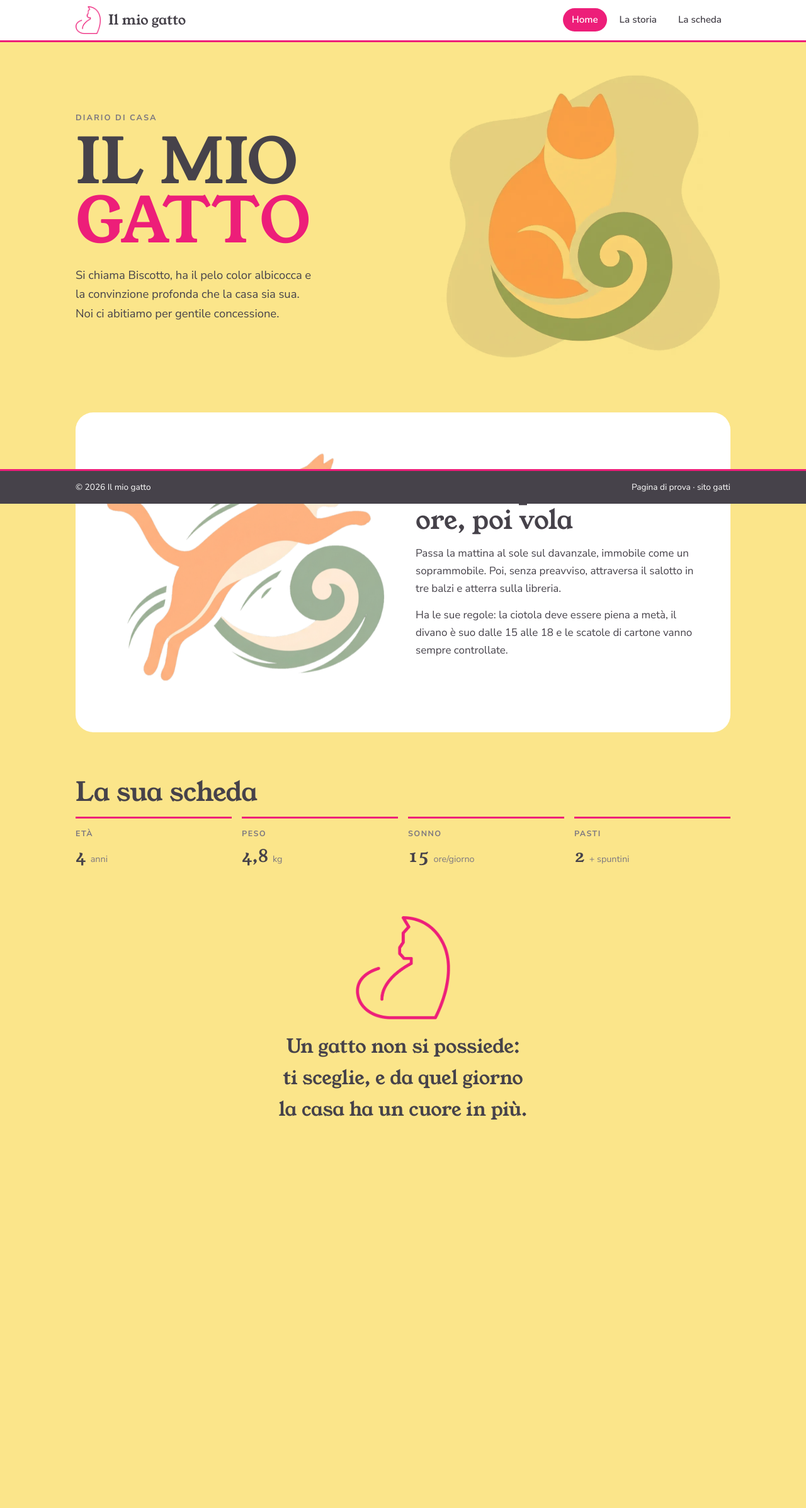
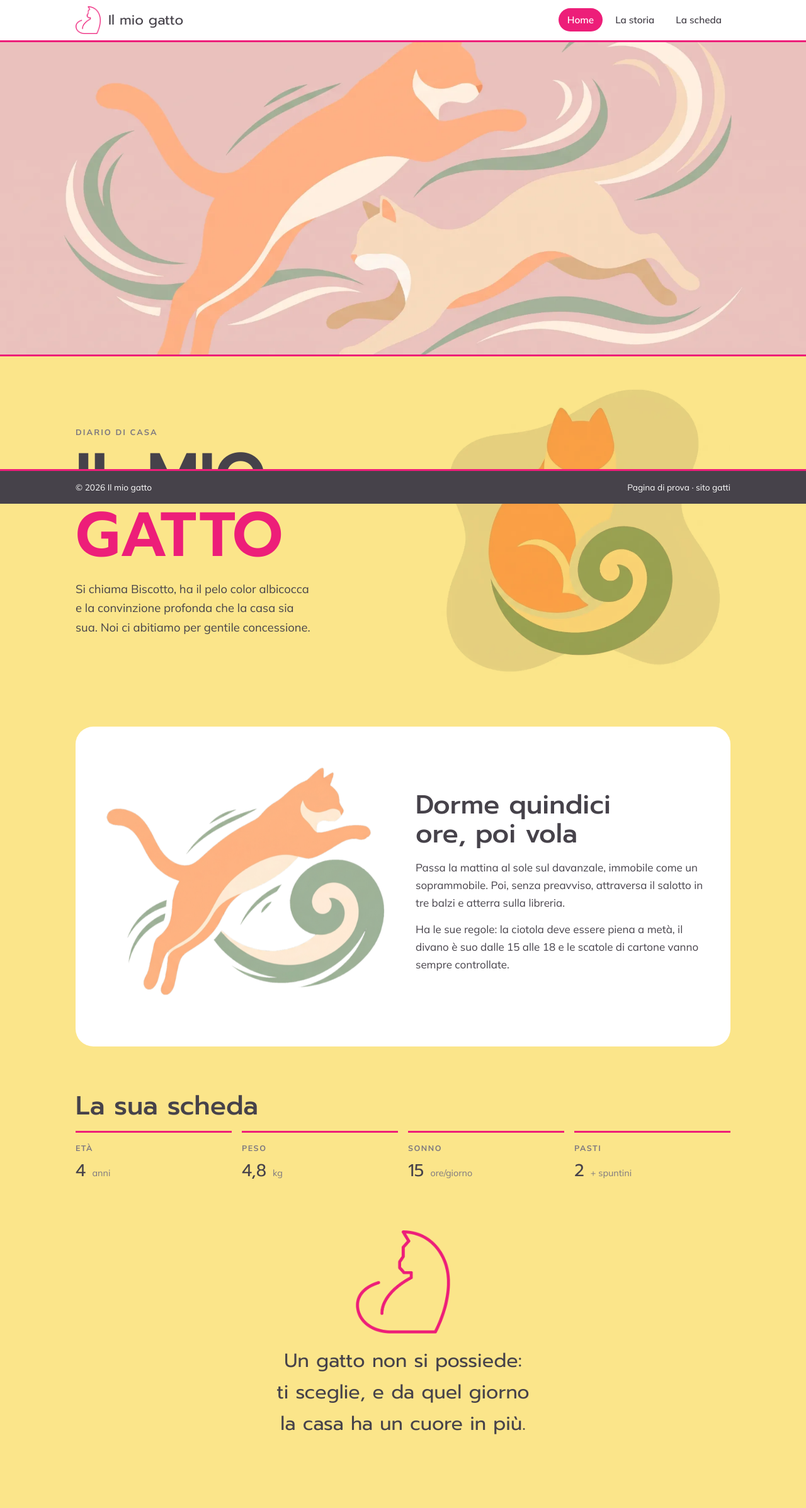
Before and after one commit to uber-mastermas/sito-web, a PHP site: page / in a window 1280 px wide. Shown: the whole page at 63% size. Before the commit the page ends 1779 px from the top, so only its background shows below. Run offline with PHP 8.4, Linux system fonts and the light colour scheme.

Commit message:
Immagine hero in testa, font Prompt (titoli) + Mulish (testo)
Co-Authored-By: Claude Opus 5.5 <noreply@anthropic.com>
Claude-Session: https://claude.ai/code/session_01RgRibZZNM4qyZasMGWaY1P

```diff
--- a/css/style.css
+++ b/css/style.css
@@ -11,13 +11,14 @@
   --giallo-scuro: #ecc94b;  /* linee e separatori */
   --rosa: #ed1e79;          /* colore del logo, accento */
   --rosa-chiaro: #fbd3e4;   /* fondi leggeri, hover */
+  --rosa-cipria: #e8c3c0;   /* fondo dell'immagine hero */
   --bianco: #ffffff;
   --grigio: #46424a;        /* testo */
   --grigio-chiaro: #7d7880; /* etichette, testo secondario */
 
   /* Font */
-  --font-titolo: "Young Serif", Georgia, "Times New Roman", serif;
-  --font-testo: "Nunito Sans", "Segoe UI", Helvetica, Arial, sans-serif;
+  --font-titolo: "Prompt", "Segoe UI", Helvetica, Arial, sans-serif;
+  --font-testo: "Mulish", "Segoe UI", Helvetica, Arial, sans-serif;
 
   /* Misure */
   --altezza-footer: 52px;
@@ -129,6 +130,17 @@ a { color: var(--rosa); }
 }
 .site-footer a { color: var(--rosa-chiaro); }
 
+/* ---------- IMMAGINE HERO (banner a tutta larghezza) ---------- */
+.banner {
+  background: var(--rosa-cipria); /* visibile mentre l'immagine carica */
+  border-bottom: 3px solid var(--rosa);
+}
+.banner img {
+  width: 100%;
+  max-height: 62vh;
+  object-fit: cover;
+}
+
 /* ---------- CONTENUTO ---------- */
 .pagina {
   max-width: var(--larghezza);
@@ -152,7 +164,7 @@ section[id] { scroll-margin-top: 90px; }
 }
 h1 {
   font-family: var(--font-titolo);
-  font-weight: 400;
+  font-weight: 600;
   font-size: clamp(3rem, 9vw, 6.2rem);
   line-height: .95;
   margin: 0 0 24px;
@@ -161,7 +173,7 @@ h1 {
 h1 span { color: var(--rosa); }
 h2 {
   font-family: var(--font-titolo);
-  font-weight: 400;
+  font-weight: 500;
   font-size: clamp(1.9rem, 4.5vw, 2.6rem);
   line-height: 1.1;
   margin: 0 0 16px;
--- a/index.html
+++ b/index.html
@@ -7,11 +7,15 @@
 <link rel="icon" href="img/gatto-cuore.png" type="image/png">
 <link rel="preconnect" href="https://fonts.googleapis.com">
 <link rel="preconnect" href="https://fonts.gstatic.com" crossorigin>
-<link rel="stylesheet" href="https://fonts.googleapis.com/css2?family=Young+Serif&family=Nunito+Sans:opsz,wght@6..12,400;6..12,600;6..12,700&display=swap">
+<link rel="stylesheet" href="https://fonts.googleapis.com/css2?family=Prompt:wght@400;500;600&family=Mulish:wght@400;600;700&display=swap">
 <link rel="stylesheet" href="css/style.css">
 <script src="js/layout.js" defer></script>
 </head>
 <body>
+<div class="banner">
+  <img src="img/hero-gatti.webp" width="1920" height="1080" alt="Illustrazione di due gatti che corrono e saltano su fondo rosa" fetchpriority="high">
+</div>
+
 <main class="pagina">
 
   <section class="hero">
```
Also changed, not shown: img/hero-gatti.webp (added).
